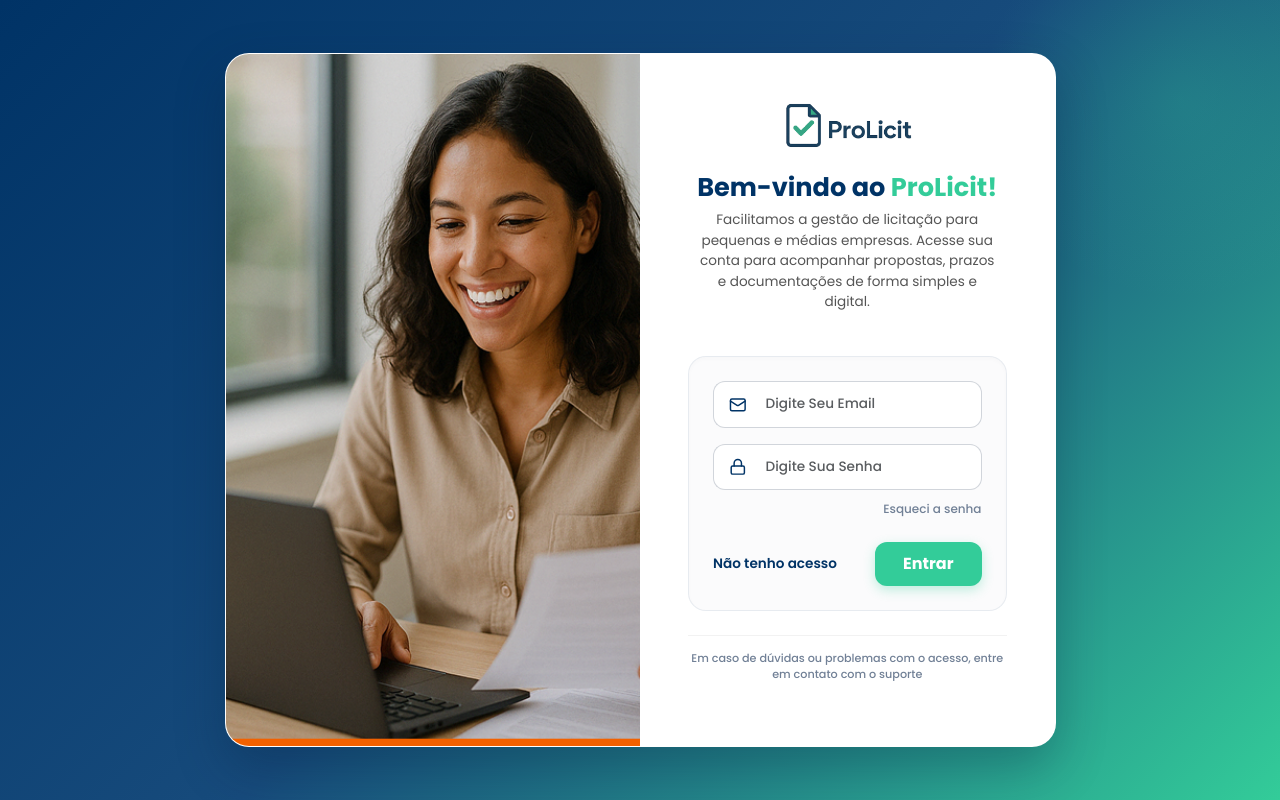
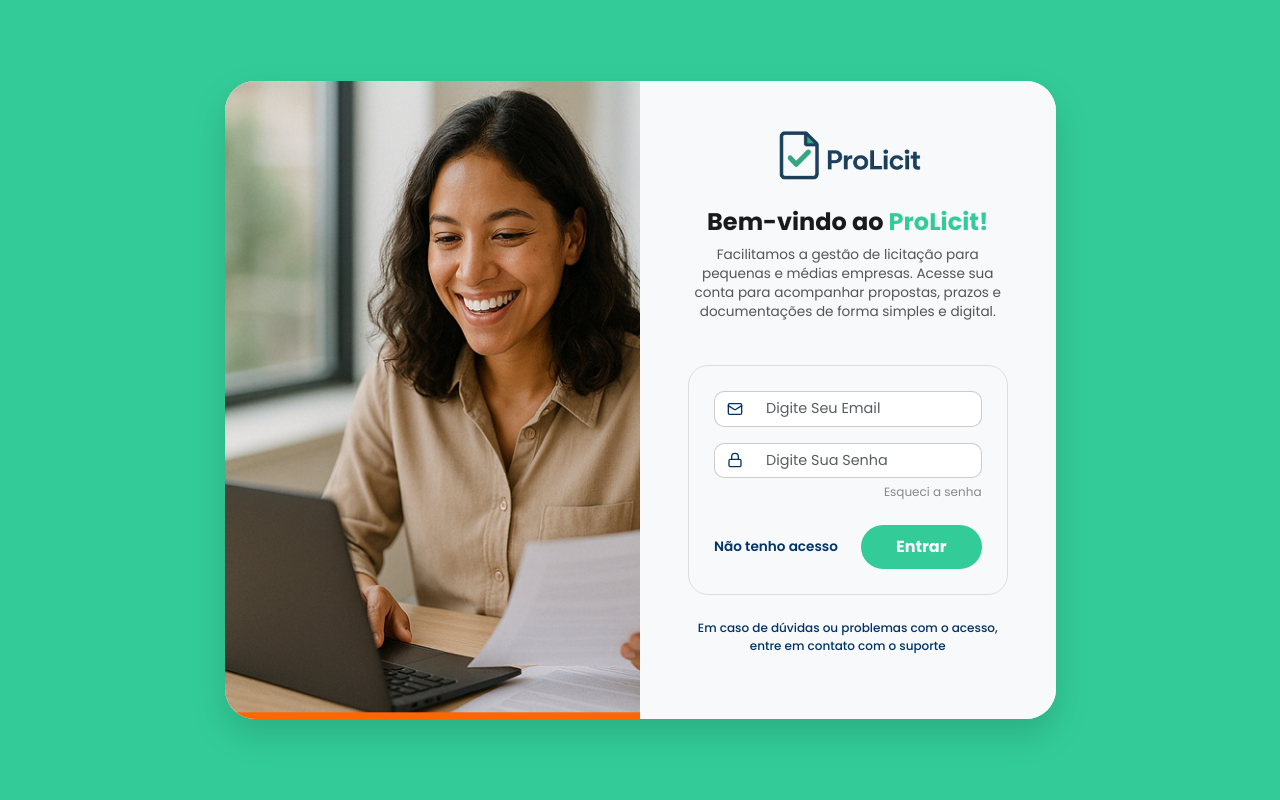
Before and after one commit to PedroHViudes/prolict, a React (Vite) app in the folder frontend/: page / in a window 1280 px wide. Built offline with nearby package versions, Linux system fonts and the light colour scheme.

Commit message:
style: restaurar fundo verde e corrigir formato das imagens

```diff
--- a/frontend/src/estilos/Login.css
+++ b/frontend/src/estilos/Login.css
@@ -1,64 +1,43 @@
 /* ==========================================================================
-   ESTILOS DA TELA DE LOGIN - PROLICIT (PREMIUM E COMENTADO)
+   ESTILOS DA TELA DE LOGIN - PROLICIT (VERDE PADRÃO E PREMIUM)
    ========================================================================== */
 
 /* Container principal que envolve e centraliza toda a tela de login */
 .pagina-login {
-    /* Fundo degradê sofisticado misturando o azul escuro com o verde/teal da marca */
-    background: linear-gradient(135deg, var(--prolicit-azul) 0%, #174b7c 50%, var(--prolicit-verde) 100%);
+    /* Retornado para o fundo verde sólido padrão conforme solicitado */
+    background-color: var(--prolicit-verde);
     min-height: 100vh; /* Ocupa no mínimo 100% da altura da tela */
     display: flex;
     align-items: center; /* Centralização vertical */
     justify-content: center; /* Centralização horizontal */
     padding: 20px;
-    position: relative;
-    overflow: hidden;
-}
-
-/* Efeito decorativo sutil: adiciona um círculo suave no fundo para dar "molho" visual */
-.pagina-login::before {
-    content: "";
-    position: absolute;
-    width: 400px;
-    height: 400px;
-    border-radius: 50%;
-    background: radial-gradient(circle, rgba(51, 204, 153, 0.2) 0%, transparent 70%);
-    top: -100px;
-    right: -100px;
-    z-index: 0;
 }
 
 /* O cartão (card) principal que contém o formulário e a imagem lateral */
 .cartao-login {
-    border: 1px solid rgba(255, 255, 255, 0.1) !important; /* Borda bem fina e translúcida (estilo vidro) */
-    border-radius: 24px !important; /* Bordas arredondadas e modernas */
+    border: none !important; /* Retornado para sem borda padrão */
+    border-radius: 30px !important; /* Retornado para o raio original de 30px */
     overflow: hidden; /* Garante que os filhos não passem das bordas arredondadas */
-    /* Sombra suave e profunda que dá sensação de flutuação e realismo */
-    box-shadow: 0 20px 50px rgba(0, 30, 60, 0.3) !important;
-    background-color: #ffffff !important;
-    position: relative;
-    z-index: 1; /* Fica acima dos efeitos decorativos do fundo */
-    transition: transform 0.4s ease;
+    /* Retornado para a sombra original */
+    box-shadow: 0 15px 35px rgba(0, 0, 0, 0.15);
 }
 
-/* Coluna da esquerda que hospeda a imagem principal */
+/* Coluna da esquerda com a imagem */
 .coluna-imagem {
     padding: 0 !important;
-    position: relative;
 }
 
-/* A imagem lateral de boas-vindas */
+/* A imagem lateral de boas-vindas - Retornado ao padrão original de dimensionamento */
 .imagem-principal {
     width: 100%;
     height: 100%;
-    object-fit: cover; /* Faz a imagem cobrir todo o espaço disponível de forma proporcional */
+    object-fit: cover; /* Faz a imagem preencher o espaço proporcionalmente */
     display: block;
-    filter: brightness(0.95); /* Deixa a imagem levemente mais escura para harmonizar com o layout */
 }
 
-/* Coluna da direita que hospeda o formulário de login */
+/* Coluna da direita com o formulário - Retornado ao cinza claro original #f8f9fa */
 .coluna-formulario {
-    background-color: #ffffff; /* Fundo branco limpo */
+    background-color: #f8f9fa;
     display: flex;
     flex-direction: column;
     justify-content: center;
@@ -66,8 +45,8 @@
 
 /* Imagem da logo da marca no topo */
 .logo-marca {
-    max-width: 160px;
-    margin-bottom: 12px;
+    max-width: 180px;
+    margin-bottom: 15px;
     transition: transform 0.3s ease;
 }
 
@@ -77,78 +56,65 @@
 
 /* Título principal de boas-vindas */
 .titulo-principal {
-    color: var(--prolicit-azul);
-    font-size: 1.6rem;
+    color: var(--prolicit-preto);
     font-weight: 700;
-    margin-bottom: 8px;
 }
 
 /* Cor especial do nome "ProLicit!" no título */
 .titulo-principal span {
     color: var(--prolicit-verde);
-    position: relative;
 }
 
 /* Pequeno texto de apoio explicativo abaixo do título */
 .texto-apoio {
-    font-size: 0.8rem;
-    color: #666e75; /* Cinza médio confortável para leitura */
-    line-height: 1.5;
-    margin-bottom: 24px;
-    padding: 0 10px;
+    font-size: 0.85rem;
+    color: #555;
+    line-height: 1.4;
+    margin-bottom: 25px;
 }
 
-/* Caixa com bordas que envolve os inputs (traz mais organização visual) */
+/* Caixa cinza que envolve os campos de input (Retornado ao padrão original transparente) */
 .container-campos {
-    border: 1px solid rgba(0, 51, 102, 0.08) !important;
-    border-radius: 18px;
-    padding: 24px;
-    /* Fundo levemente cinza translúcido para destacar do restante do card */
-    background-color: rgba(248, 249, 250, 0.6);
-    box-shadow: inset 0 2px 4px rgba(0, 0, 0, 0.02); /* Sombra interna para profundidade */
+    border: 1px solid #ddd;
+    border-radius: 20px;
+    padding: 25px;
+    background-color: transparent;
 }
 
-/* Margem dos grupos de campos de entrada de dados */
+/* Estilo dos grupos de input */
 .grupo-entrada {
-    margin-bottom: 16px;
-    transition: all 0.3s ease;
+    margin-bottom: 15px;
 }
 
 /* A caixinha de ícone que fica grudada na esquerda do input */
 .grupo-entrada .input-group-text {
-    background-color: #ffffff !important;
-    border: 1px solid #d1d5db !important;
-    border-right: none !important; /* Remove a borda direita para colar perfeitamente no input */
+    background-color: white !important;
+    border: 1px solid #ccc !important;
+    border-right: none !important; /* Remove a borda direita para colar no input */
     color: var(--prolicit-azul);
-    font-size: 1.1rem;
-    border-radius: 12px 0 0 12px !important; /* Arredonda apenas os cantos esquerdos */
-    padding-left: 15px;
-    padding-right: 5px;
-    transition: border-color 0.25s ease, color 0.25s ease;
+    border-radius: 10px 0 0 10px !important; /* Cantos esquerdos arredondados originais */
+    transition: border-color 0.2s ease, color 0.2s ease;
 }
 
 /* O campo de texto digitável (input) de e-mail/senha */
 .grupo-entrada .form-control {
-    border: 1px solid #d1d5db !important;
+    border: 1px solid #ccc !important;
     border-left: none !important; /* Remove a borda esquerda para colar no ícone */
-    border-radius: 0 12px 12px 0 !important; /* Arredonda apenas os cantos direitos */
-    font-size: 0.85rem;
-    padding: 12px 15px;
-    color: #333333;
-    font-weight: 500;
-    transition: border-color 0.25s ease, box-shadow 0.25s ease, background-color 0.25s ease;
+    border-radius: 0 10px 10px 0 !important; /* Cantos direitos arredondados originais */
+    font-size: 0.9rem;
+    transition: border-color 0.2s ease, box-shadow 0.2s ease;
 }
 
-/* Efeito dinâmico: Quando o usuário clica para digitar no input */
+/* Efeito dinâmico premium: Glow suave verde ao focar nos inputs */
 .grupo-entrada:focus-within .input-group-text {
     border-color: var(--prolicit-verde) !important;
-    color: var(--prolicit-verde); /* Ícone acende em verde */
+    color: var(--prolicit-verde);
 }
 
 .grupo-entrada .form-control:focus {
     border-color: var(--prolicit-verde) !important;
-    box-shadow: 0 0 0 4px rgba(51, 204, 153, 0.15) !important; /* Brilho verde suave de foco */
-    background-color: #ffffff !important;
+    box-shadow: 0 0 0 3px rgba(51, 204, 153, 0.2) !important;
+    background-color: white !important;
     outline: none !important;
 }
 
@@ -157,16 +123,15 @@
     display: block;
     text-align: right;
     font-size: 0.75rem;
-    color: #718096;
+    color: #888;
     text-decoration: none;
-    margin-top: -6px;
-    margin-bottom: 24px;
-    font-weight: 500;
+    margin-top: -10px;
+    margin-bottom: 20px;
     transition: color 0.2s ease;
 }
 
 .link-esqueci:hover {
-    color: var(--prolicit-laranja); /* Acende em laranja ao passar o mouse */
+    color: var(--prolicit-laranja);
     text-decoration: underline;
 }
 
@@ -174,26 +139,22 @@
 .btn-entrar {
     background-color: var(--prolicit-verde) !important;
     border: none !important;
-    border-radius: 12px !important; /* Combinando com os inputs */
-    padding: 10px 28px !important;
-    font-size: 0.9rem;
+    border-radius: 25px !important; /* Arredondado original */
+    padding: 10px 35px !important;
     font-weight: 700 !important;
-    color: #ffffff !important;
-    /* Sombra suave abaixo do botão nas cores do verde */
-    box-shadow: 0 4px 12px rgba(51, 204, 153, 0.3) !important;
-    transition: all 0.3s cubic-bezier(0.165, 0.84, 0.44, 1) !important; /* Transição elástica premium */
+    color: white !important;
+    transition: all 0.3s ease !important;
 }
 
-/* Animações e efeitos dinâmicos ao interagir com o botão Entrar */
+/* Efeitos de interação suave no botão de login */
 .btn-entrar:hover {
-    background-color: #2bbd8c !important; /* Tom de verde levemente mais escuro */
-    transform: translateY(-2px); /* Botão sobe de leve */
-    box-shadow: 0 6px 16px rgba(51, 204, 153, 0.45) !important; /* Sombra aumenta de tamanho */
+    background-color: #2bbd8c !important;
+    transform: scale(1.03); /* Leve aumento no hover */
+    box-shadow: 0 4px 12px rgba(51, 204, 153, 0.3) !important;
 }
 
 .btn-entrar:active {
-    transform: translateY(1px); /* Ao clicar, o botão desce simulando clique mecânico */
-    box-shadow: 0 2px 6px rgba(51, 204, 153, 0.2) !important;
+    transform: scale(0.98);
 }
 
 /* Link na parte inferior para se cadastrar */
@@ -202,21 +163,18 @@
     text-decoration: none;
     font-size: 0.85rem;
     font-weight: 600;
-    position: relative;
     transition: color 0.2s ease;
 }
 
 .link-cadastro:hover {
     color: var(--prolicit-verde);
+    text-decoration: underline;
 }
 
-/* Pequeno rodapé com informação de ajuda e suporte */
+/* Rodapé com informação de suporte */
 .rodape-suporte {
-    font-size: 0.7rem;
-    color: #718096;
+    font-size: 0.75rem;
+    color: var(--prolicit-azul);
+    font-weight: 500;
     margin-top: 24px;
-    font-weight: 500;
-    line-height: 1.4;
-    border-top: 1px solid rgba(0, 0, 0, 0.05);
-    padding-top: 15px;
 }
```
Also changed, not shown: frontend/src/estilos/Cadastro.css (+39 -82 lines).
